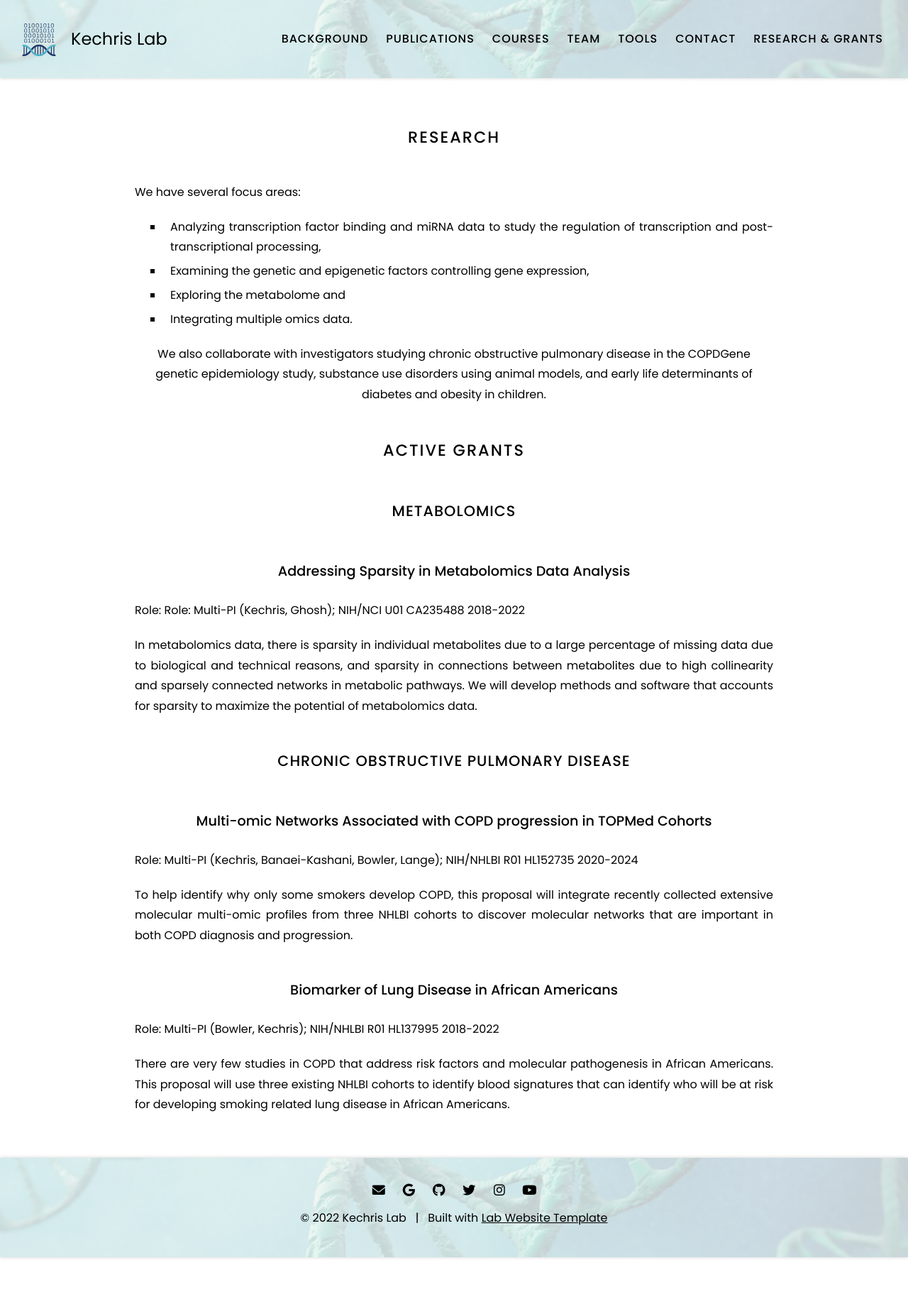
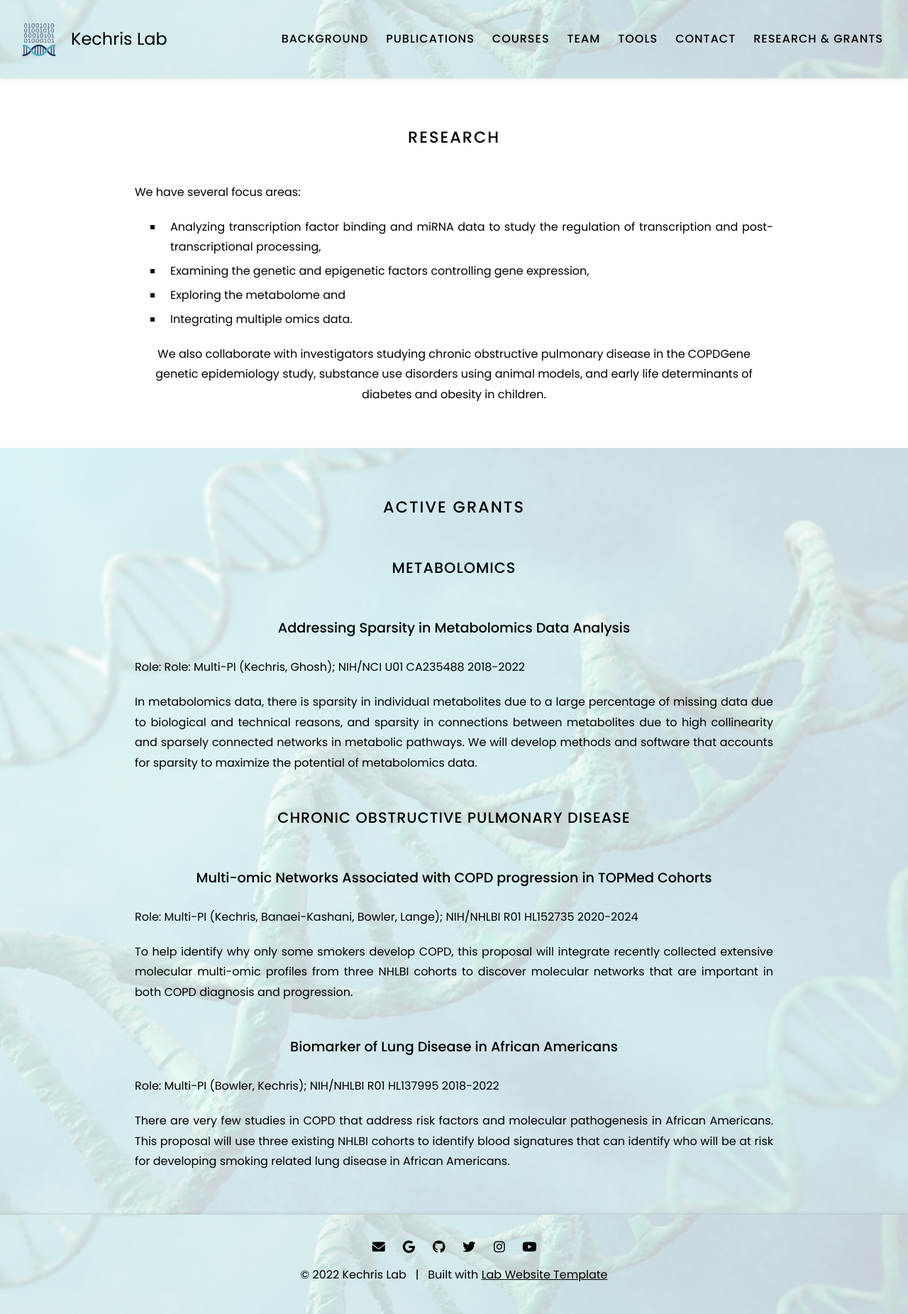
Before and after one commit to KechrisLab/kechrislab.github.io, a Jekyll site: the page built from grants/index.md, in a window 1280 px wide. Shown: the whole page at 71% size. Built offline with Jekyll 4.4.1, drawn with Linux system fonts in a browser that asks for light colours; before the commit the page ends 1771 px from its top, so only the background shows below that.

Commit message:
Update index.md

```diff
--- a/grants/index.md
+++ b/grants/index.md
@@ -19,6 +19,7 @@ disease in the COPDGene genetic epidemiology study, substance use disorders usin
 determinants of diabetes and obesity in children.
 {:.center}
 
+{% include section.html background="images/dna-ancestry_2502064k.jpg" %}
 
 # ACTIVE GRANTS
 
```
